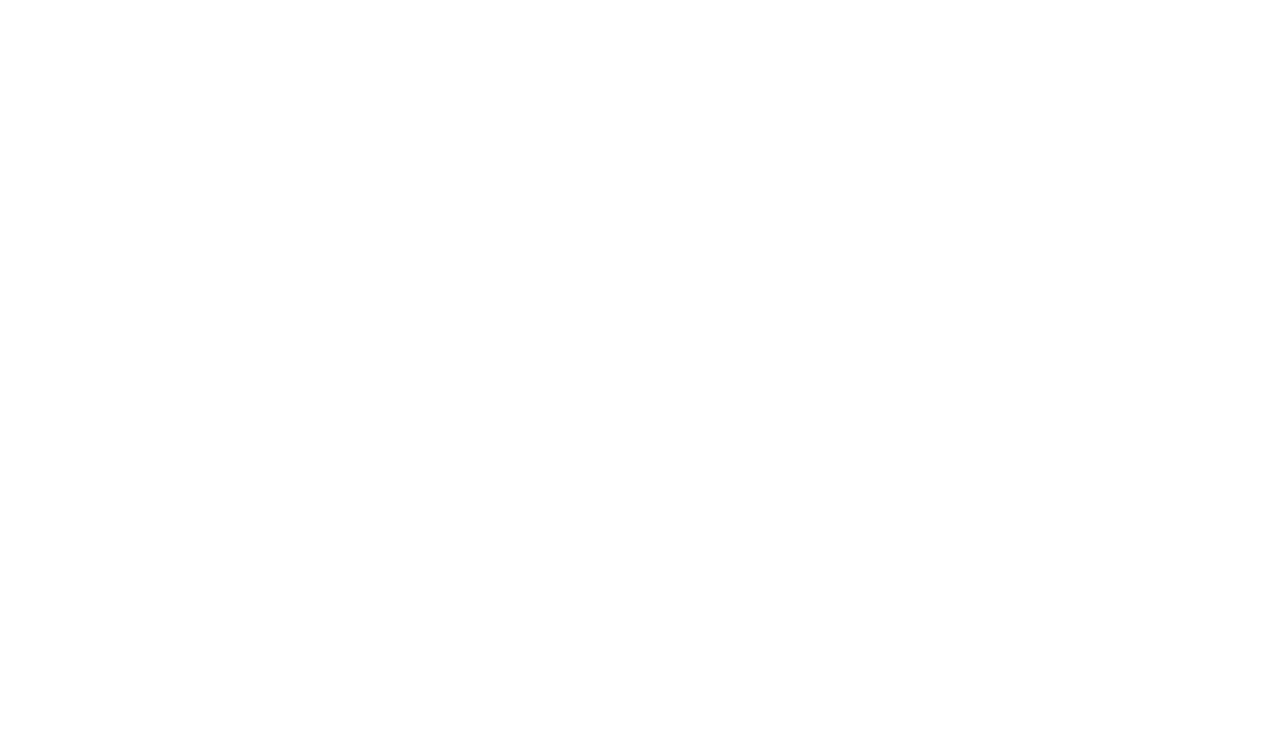
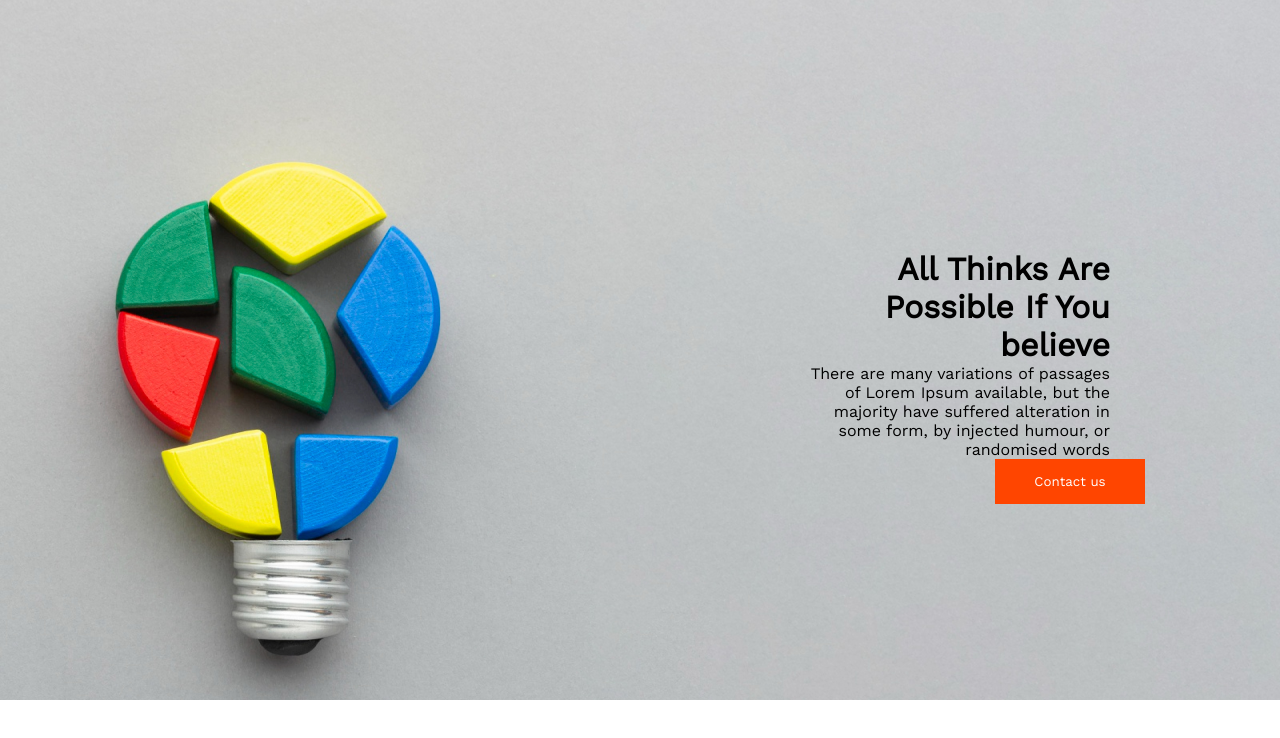
Before and after one commit to Tazedar/Assignment-01, a plain HTML site: page Index.html in a window 1280 px wide. Drawn offline with nearby package versions, Linux system fonts and the light colour scheme.

Commit message:
added header

```diff
--- a/Index.html
+++ b/Index.html
@@ -4,9 +4,20 @@
     <meta charset="UTF-8">
     <meta http-equiv="X-UA-Compatible" content="IE=edge">
     <meta name="viewport" content="width=device-width, initial-scale=1.0">
-    <title>Document</title>
+    <title>New-Year-New-Me</title>
+    <link rel="preconnect" href="https://fonts.googleapis.com"><link rel="preconnect" href="https://fonts.gstatic.com" crossorigin><link href="https://fonts.googleapis.com/css2?family=Open+Sans&family=Work+Sans&display=swap" rel="stylesheet">
+    <link rel="stylesheet" href="style.css">
 </head>
 <body>
+    <header>
+    <div class="full-header">
+        <h1 class="heading">All Thinks Are Possible If You believe </h1>
+
+       <p class="header-description">There are many variations of passages of Lorem Ipsum available, but the majority have suffered alteration in some form, by injected humour, or randomised words</p>
+
+       <button class="header-button">Contact us</button>
+    </div>
+    </header>
 
 </body>
 </html>
--- /dev/null
+++ b/style.css
@@ -0,0 +1,29 @@
+
+*{
+    margin: 0;
+    padding: 0;
+    font-family: 'Work Sans', sans-serif;
+}
+.full-header{
+    background-image: url("images/banner/banner2.png");
+    background-repeat: no-repeat;
+    max-width: 1600px;
+    height: 400px;
+   justify-items: center;
+   padding: 250px 170px 50px 800px;
+    }
+    .heading{
+        text-align: end;
+    }
+    .header-button{
+      margin-left: 230px;
+      background-color:orangered;
+      height: 45px;
+      width: 150px;
+      border: 0px;
+      color: white;
+    }
+    .header-description{
+        text-align: end;
+
+    }
```
